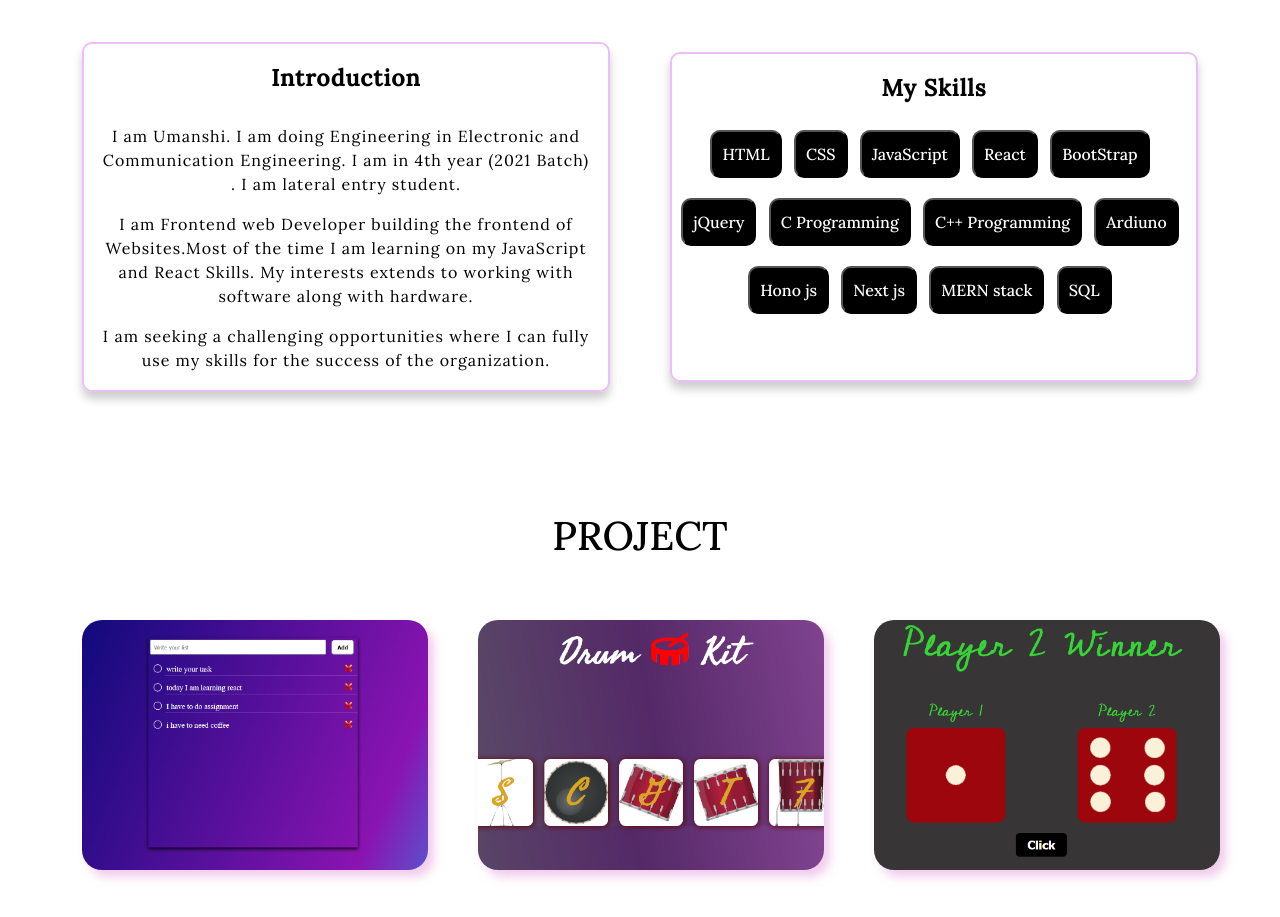
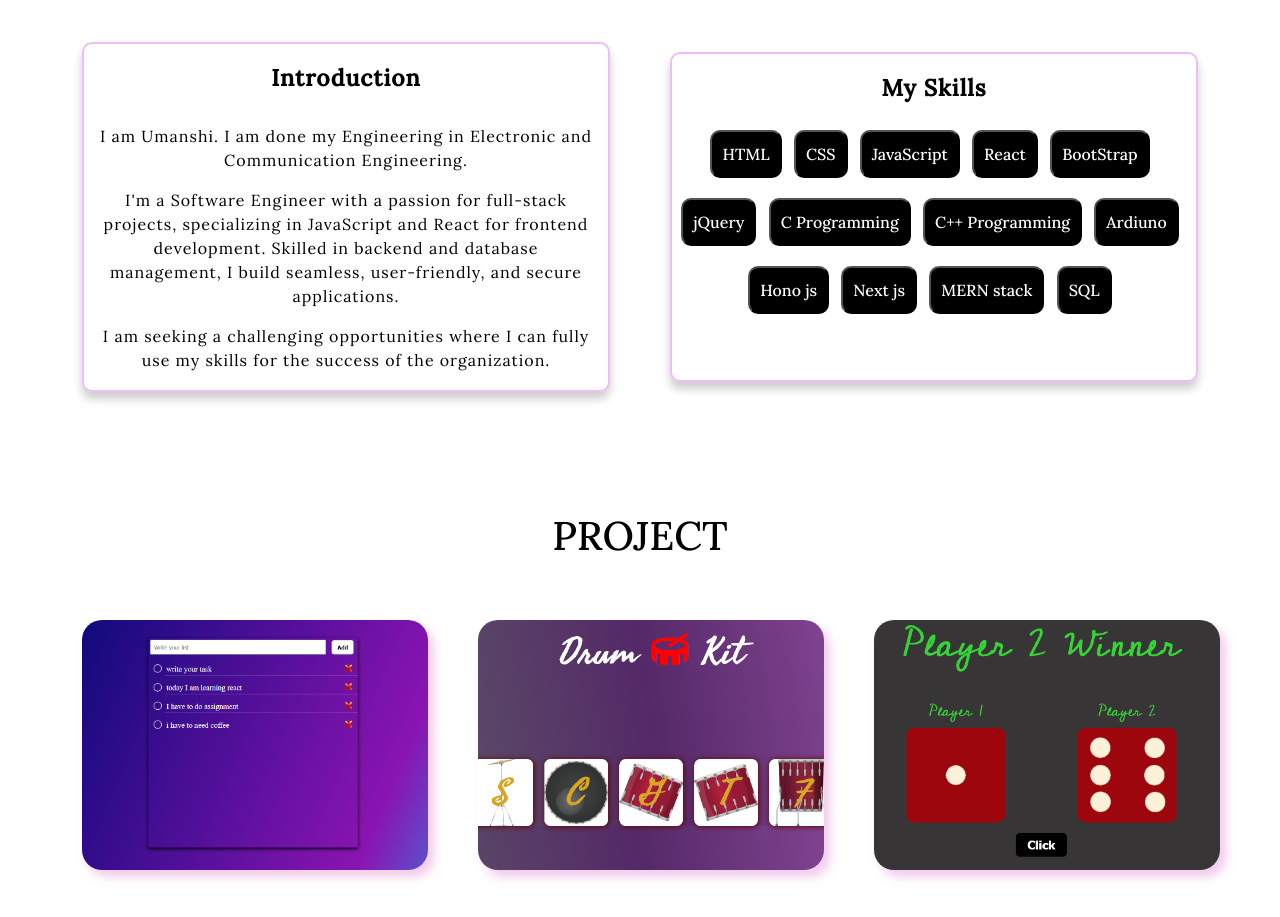
Before and after one commit to U-unique6/Portfolio, a plain HTML site: page index.html in a window 1280 px wide. Shown: the part 1140-2057 px from the top of the page. Drawn offline with nearby package versions, Linux system fonts and the light colour scheme.

Commit message:
Update index.html

```diff
--- a/index.html
+++ b/index.html
@@ -90,13 +90,14 @@
 
   <div class="flex-about">
   <div class="container-about">
-      <div class="content">
+       <div class="content">
       <h1 class="intro">Introduction</h1>
       <p>
-I am Umanshi. I am doing Engineering in Electronic and Communication Engineering. I am in 4th year (2021 Batch) . I am lateral entry student.
+I am Umanshi. I am done my Engineering in Electronic and Communication Engineering.
 </p>
 <p>
-I am Frontend web Developer building the frontend of Websites.Most of the time I am learning on my JavaScript and React Skills. My interests extends to working with software along with hardware.
+
+I'm a Software Engineer with a passion for full-stack projects, specializing in JavaScript and React for frontend development. Skilled in backend and database management, I build seamless, user-friendly, and secure applications.
 </p>
 <p>
 I am seeking a challenging opportunities where I can fully use my skills for the success of the organization.
```
